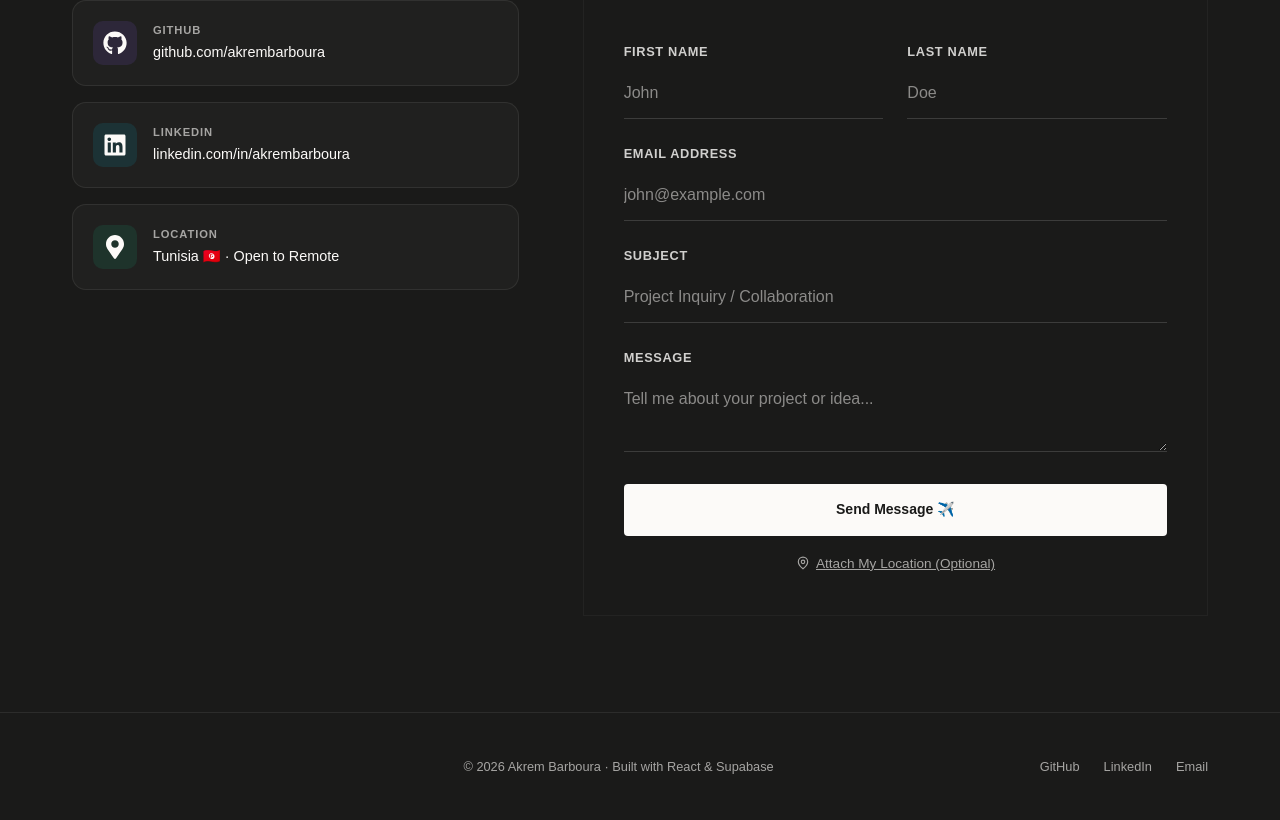
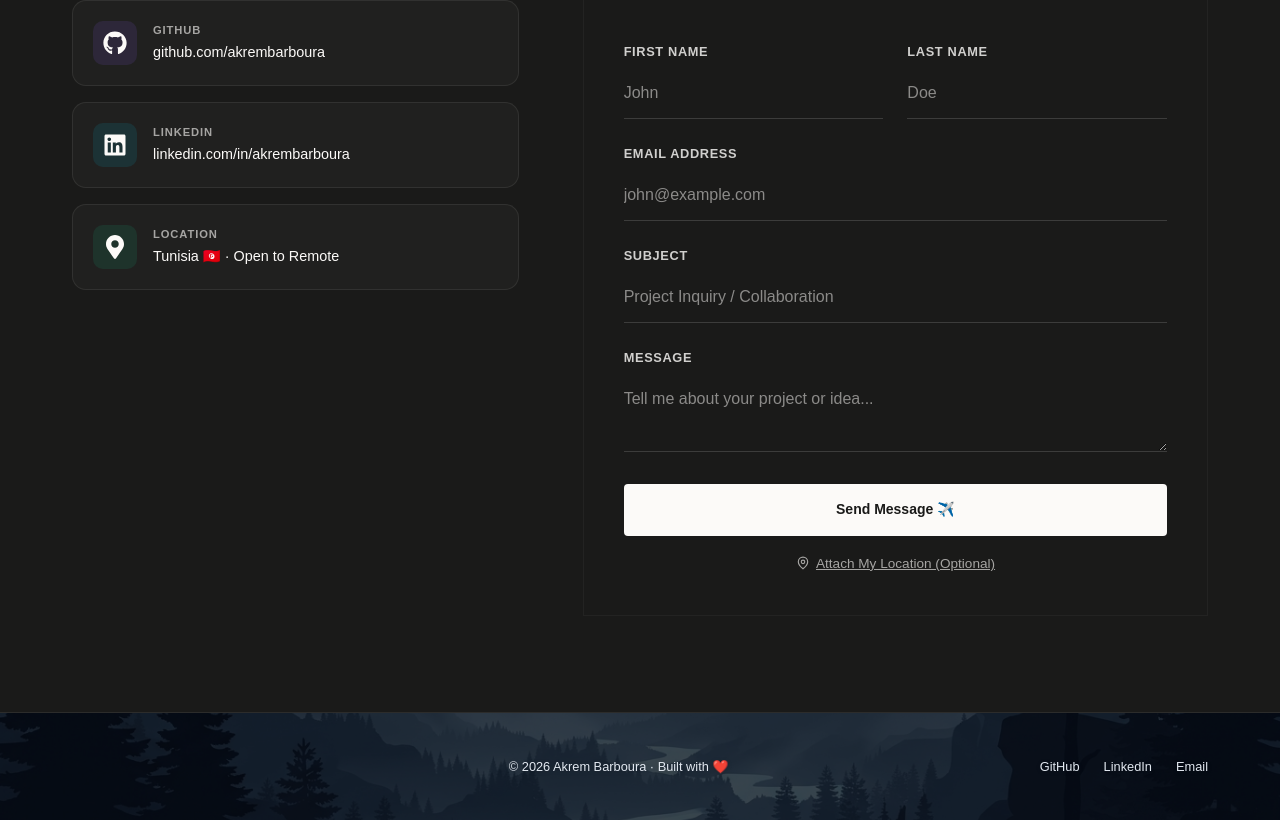
Before and after one commit to akrembarboura/my-portfolio, a React (Vite) app: page / in a window 1280 px wide. Shown: the part 4115-4935 px from the top of the page. Built offline with nearby package versions, Linux system fonts and the light colour scheme; no server answers; the database is empty.

Commit message:
feat(footer): add scenic atmospheric mountain wilderness background

```diff
--- a/src/components/Footer.jsx
+++ b/src/components/Footer.jsx
@@ -1,16 +1,50 @@
 export default function Footer() {
+  const currentYear = new Date().getFullYear()
+
   return (
-    <footer className="footer">
-      <div className="container">
+    <footer className="footer relative overflow-hidden">
+      {/* Background illustration taking the exact footer size */}
+      <div className="absolute inset-0 z-0 pointer-events-none">
+        <img
+          src="/footer-bg.jpg"
+          alt=""
+          className="w-full h-full object-cover object-center"
+        />
+        {/* Soft overlay ensuring text legibility */}
+        <div className="absolute inset-0 bg-[#060a12]/75 backdrop-blur-[0.5px]" />
+      </div>
+
+      <div className="container relative z-10">
         <div className="footer-inner">
-          <span className="footer-logo">Akrem Barboura</span>
-          <span className="footer-copy">
-            &copy; {new Date().getFullYear()} Akrem Barboura &middot; Built with React &amp; Supabase
+          <span className="footer-logo !text-white !bg-none drop-shadow-sm font-bold">
+            Akrem Barboura
+          </span>
+          <span className="footer-copy !text-slate-200 drop-shadow-sm">
+            &copy; {currentYear} Akrem Barboura &middot; Built with ❤️
           </span>
           <div className="footer-links">
-            <a href="https://github.com/akrembarboura" target="_blank" rel="noopener noreferrer">GitHub</a>
-            <a href="https://linkedin.com/in/akrembarboura" target="_blank" rel="noopener noreferrer">LinkedIn</a>
-            <a href="mailto:akrembarboura316@gmail.com">Email</a>
+            <a
+              href="https://github.com/akrembarboura"
+              target="_blank"
+              rel="noopener noreferrer"
+              className="!text-slate-200 hover:!text-white transition-colors drop-shadow-sm"
+            >
+              GitHub
+            </a>
+            <a
+              href="https://linkedin.com/in/akrembarboura"
+              target="_blank"
+              rel="noopener noreferrer"
+              className="!text-slate-200 hover:!text-white transition-colors drop-shadow-sm"
+            >
+              LinkedIn
+            </a>
+            <a
+              href="mailto:akrembarboura316@gmail.com"
+              className="!text-slate-200 hover:!text-white transition-colors drop-shadow-sm"
+            >
+              Email
+            </a>
           </div>
         </div>
       </div>
```
Also changed, not shown: public/footer-bg.jpg (added).
